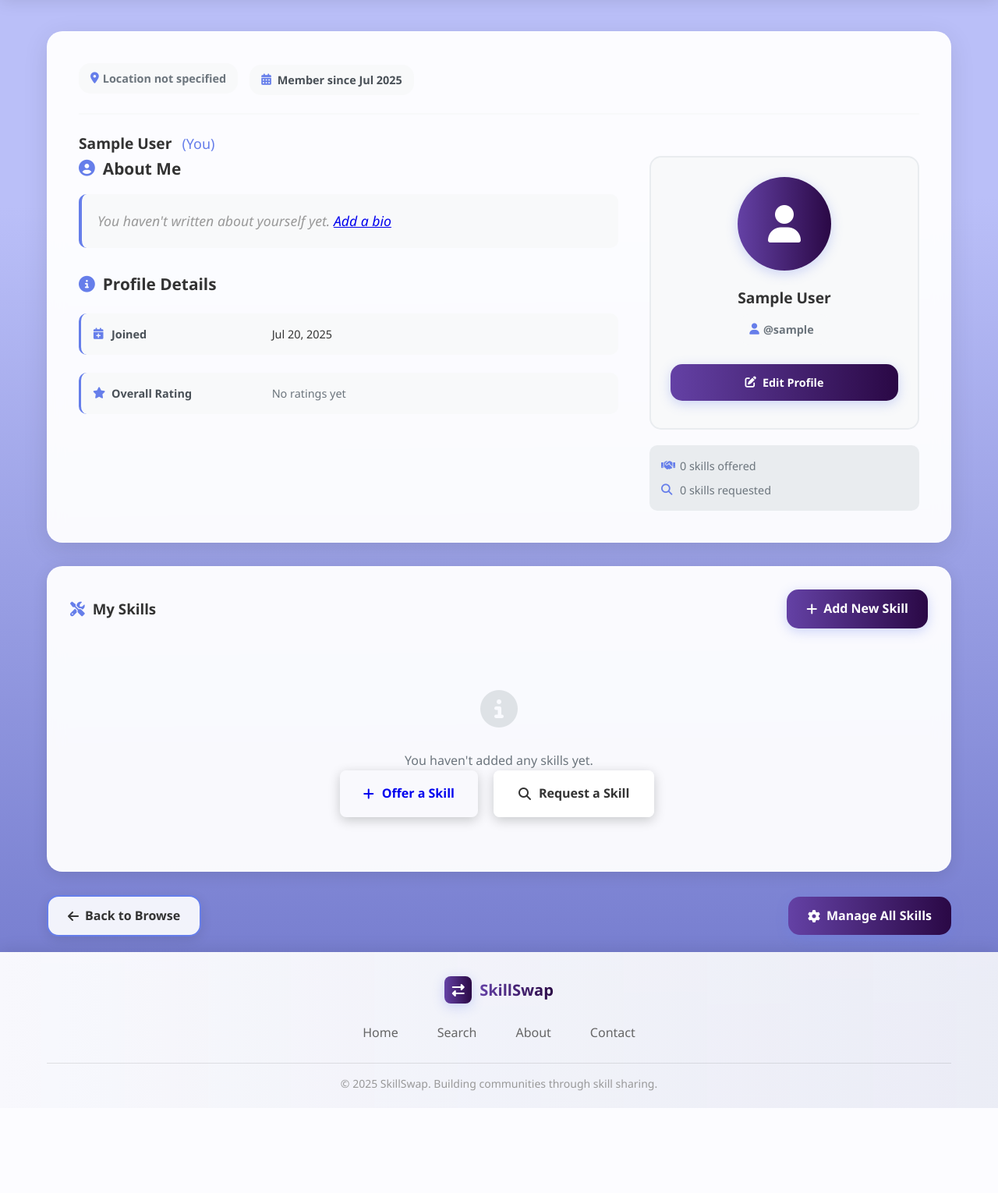
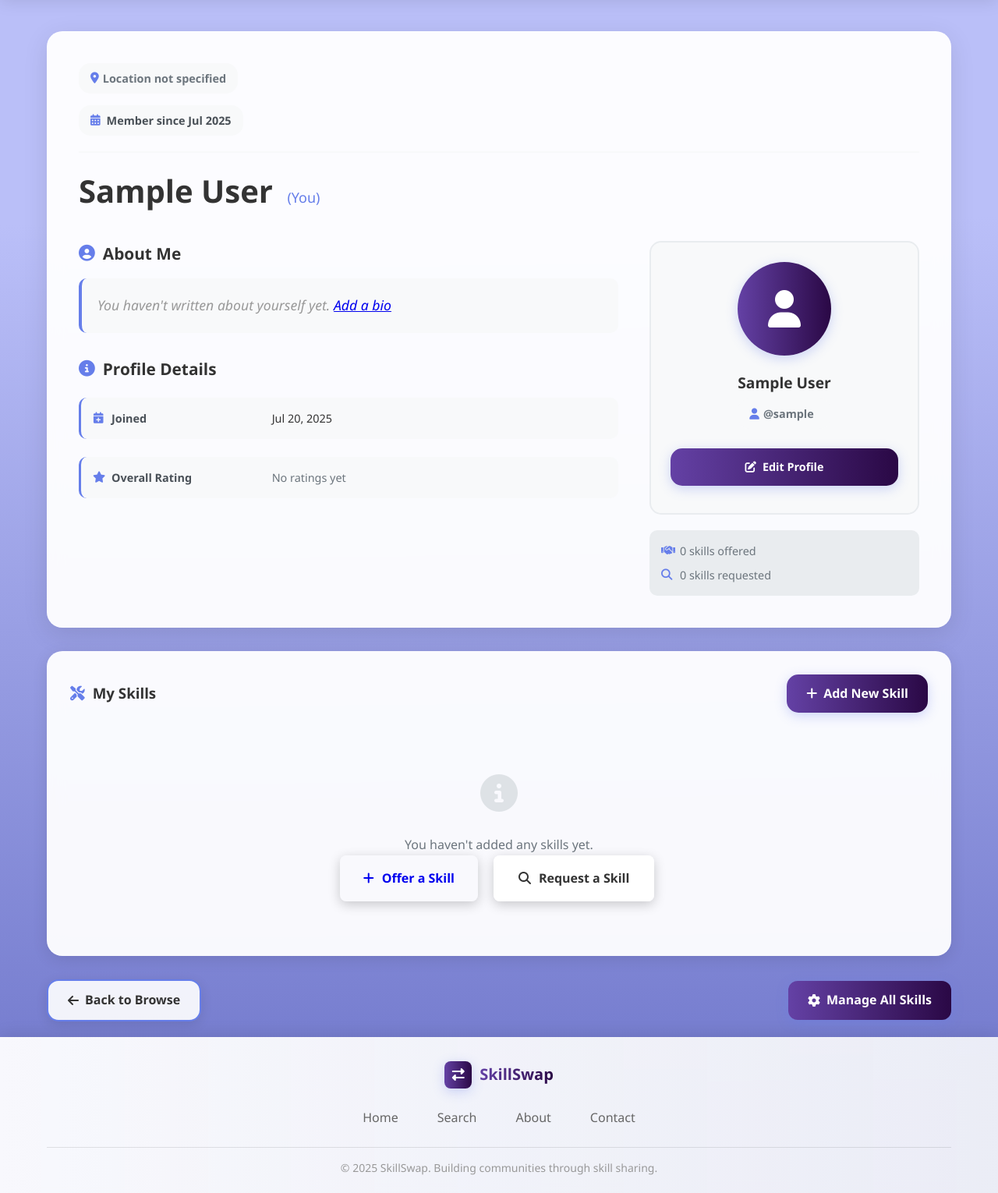
Before and after one commit to krismutalapova/SkillSwap, a Django app: page /profile/ in a window 1280 px wide. Shown: the part 77-1607 px from the top of the page at 78% size. Before the commit the page ends 1498 px from the top, so only its background shows below. Run offline with Django 4.2, Linux system fonts and the light colour scheme; the visitor is signed in with stand-in values (Sample User, id 1); data comes from the database, SQL or seed files in the repository; data that the repository does not hold is empty.

Commit message:
style(profile): improve user header alignment and button consistency

```diff
--- a/core/templates/core/components/user_detail_card.html
+++ b/core/templates/core/components/user_detail_card.html
@@ -22,7 +22,7 @@
     </div>
 
     <!-- User Name -->
-    <h1 class="user-name">
+    <h1 class="detail-user-name">
         {% if profile.user.first_name and profile.user.last_name %}
             {{ profile.user.first_name }} {{ profile.user.last_name }}
         {% else %}
--- a/static/css/profile-pages.css
+++ b/static/css/profile-pages.css
@@ -86,12 +86,13 @@
     color: #667eea;
 }
 
-.user-name {
+.detail-user-name {
     color: #333;
     font-size: 2.5rem;
     font-weight: 700;
     margin-bottom: 30px;
     line-height: 1.2;
+    padding-bottom: 10px;
 }
 
 .user-info-grid {
@@ -227,7 +228,7 @@
 .contact-btn {
     padding: 12px 20px;
     border: none;
-    border-radius: 15px;
+    border-radius: 12px;
     font-weight: 600;
     cursor: pointer;
     transition: all 0.3s ease;
@@ -450,8 +451,8 @@
 /* User Header */
 .user-header {
     display: flex;
-    justify-content: space-between;
-    align-items: center;
+    justify-content: flex-start;
+    align-items: flex-start;
     margin-bottom: 25px;
     padding-bottom: 20px;
     border-bottom: 2px solid #f8f9fa;
@@ -459,8 +460,9 @@
 
 .user-meta {
     display: flex;
-    gap: 15px;
-    align-items: center;
+    flex-direction: column;
+    gap: 10px;
+    align-items: flex-start;
 }
 
 .member-since,
@@ -798,7 +800,7 @@
 .add-my-skill-btn,
 .edit-profile-btn {
     padding: 12px 25px;
-    border-radius: 15px;
+    border-radius: 12px;
     text-decoration: none;
     font-weight: 600;
     transition: all 0.3s ease;
@@ -812,7 +814,7 @@
 .edit-profile-btn {
     background: rgba(255, 255, 255, 0.9);
     color: #333;
-    border: 2px solid #667eea;
+    border: 2px solid #6441a5;
 }
 
 .back-btn:hover,
@@ -824,7 +826,7 @@
 
 .back-btn:hover,
 .edit-profile-btn:hover {
-    background: #667eea;
+    background-image: linear-gradient(to right, #6441a5, #2a0845);
     color: white;
 }
 
@@ -977,7 +979,7 @@
 .back-btn {
     background: rgba(255, 255, 255, 0.9);
     color: #333;
-    border: 2px solid #667eea;
+    border: 2px solid #6441a5;
 }
 
 .back-btn:hover,
@@ -987,7 +989,7 @@
 }
 
 .back-btn:hover {
-    background: #667eea;
+    background-image: linear-gradient(to right, #6441a5, #2a0845);
     color: white;
 }
 
```
